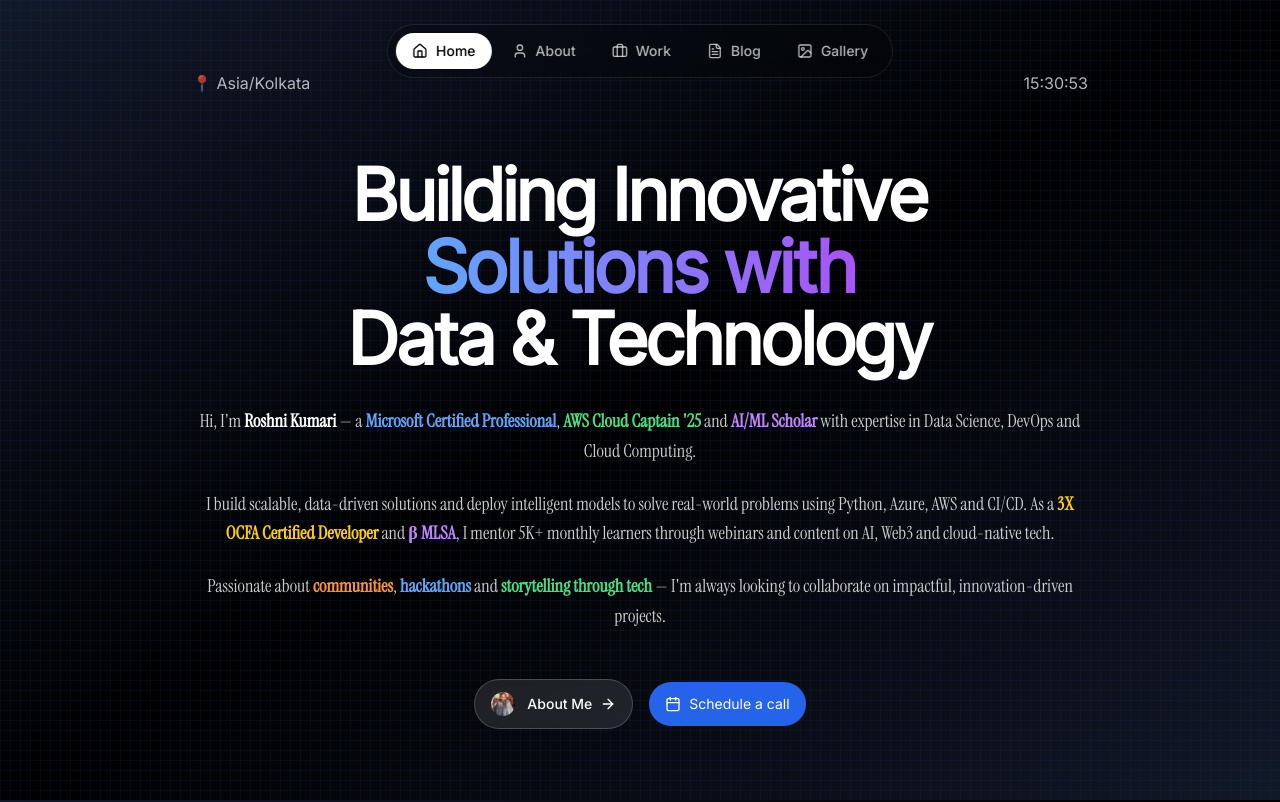
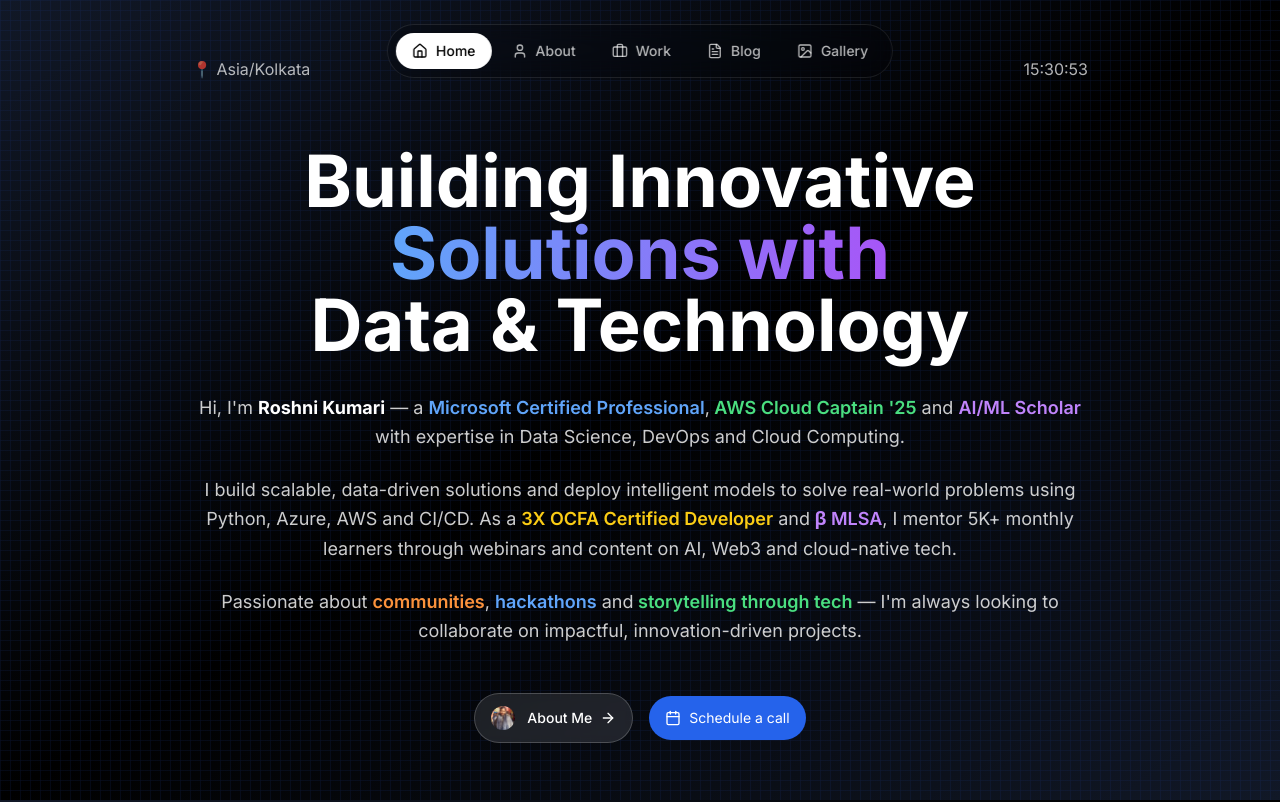
Before and after one commit to RSN601KRI/Roshphere-, a React (Vite) app: page / in a window 1280 px wide. Shown: the top 802 px of the page. Built offline with nearby package versions, Linux system fonts and the light colour scheme.

Commit message:
Reverted to commit 70b995462ff67b45917366826ce463fc12ce91ee

```diff
--- a/src/components/Hero.tsx
+++ b/src/components/Hero.tsx
@@ -55,7 +55,7 @@ const Hero = () => {
         </div>
 
         <div className="mb-8 sm:mb-12 animate-fade-in">
-          <h1 className="font-inter-tight text-3xl sm:text-4xl md:text-6xl lg:text-7xl font-bold text-white mb-6 sm:mb-8 leading-tight">
+          <h1 className="text-3xl sm:text-4xl md:text-6xl lg:text-7xl font-bold text-white mb-6 sm:mb-8 leading-tight">
             Building Innovative
             <br />
             <span className="bg-gradient-to-r from-blue-400 to-purple-500 bg-clip-text text-transparent">
@@ -65,7 +65,7 @@ const Hero = () => {
             Data & Technology
           </h1>
 
-          <div className="font-instrument max-w-4xl mx-auto space-y-6 text-lg text-white/80 leading-relaxed">
+          <div className="max-w-4xl mx-auto space-y-6 text-lg text-white/80 leading-relaxed">
             <p>
               Hi, I'm <span className="text-white font-bold">Roshni Kumari</span> — a <span className="text-blue-400 font-semibold">Microsoft Certified Professional</span>,
               <span className="text-green-400 font-semibold"> AWS Cloud Captain '25</span> and <span className="text-purple-400 font-semibold">AI/ML Scholar</span> with expertise in Data Science, DevOps and Cloud Computing.
```
